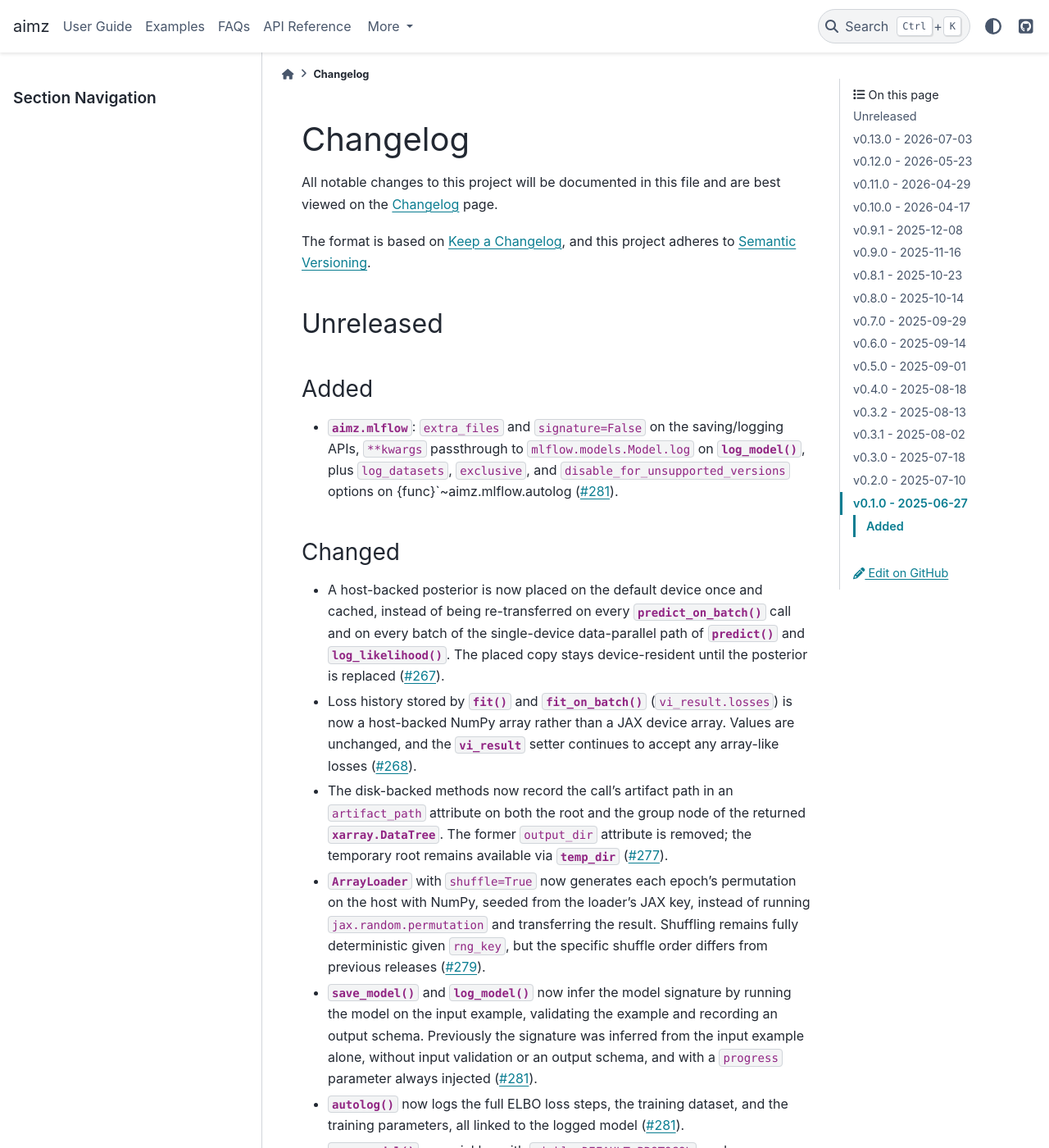
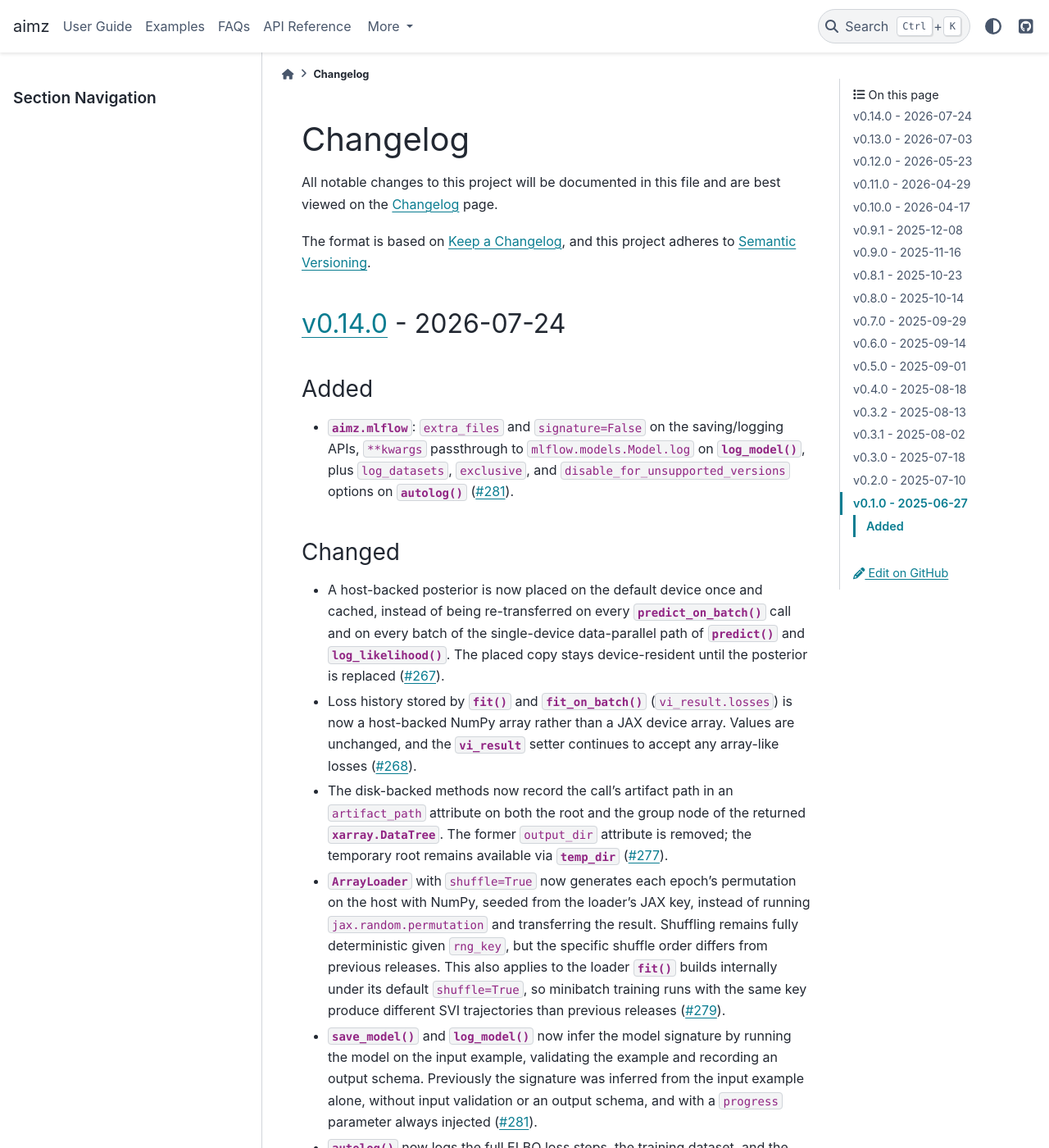
Before and after one commit to markean/aimz, a Sphinx documentation site: the page built from docs/source/changelog.rst, in a window 1280 px wide and 1400 px high. Shown: the whole window at 82% size. Built offline with Sphinx 7.4.7 and the PyData theme 0.15.4, drawn with Linux system fonts in a browser that asks for light colours; some of the changed text lies outside the part shown.

Commit message:
Update pre-commit hooks and changelog for version 0.14.0; improve documentation on ImpactModel usage

```diff
--- a/CHANGELOG.md
+++ b/CHANGELOG.md
@@ -5,18 +5,18 @@
 The format is based on [Keep a Changelog](https://keepachangelog.com/en/1.1.0/),
 and this project adheres to [Semantic Versioning](https://semver.org/spec/v2.0.0.html).
 
-## Unreleased
+## [v0.14.0](https://github.com/markean/aimz/releases/tag/v0.14.0) - 2026-07-24
 
 ### Added
 
-- {mod}`aimz.mlflow`: `extra_files` and `signature=False` on the saving/logging APIs, `**kwargs` passthrough to `mlflow.models.Model.log` on {func}`~aimz.mlflow.log_model`, plus `log_datasets`, `exclusive`, and `disable_for_unsupported_versions` options on {func}`~aimz.mlflow.autolog ([#281](https://github.com/markean/aimz/issues/281)).
+- {mod}`aimz.mlflow`: `extra_files` and `signature=False` on the saving/logging APIs, `**kwargs` passthrough to `mlflow.models.Model.log` on {func}`~aimz.mlflow.log_model`, plus `log_datasets`, `exclusive`, and `disable_for_unsupported_versions` options on {func}`~aimz.mlflow.autolog` ([#281](https://github.com/markean/aimz/issues/281)).
 
 ### Changed
 
 - A host-backed posterior is now placed on the default device once and cached, instead of being re-transferred on every {meth}`~aimz.ImpactModel.predict_on_batch` call and on every batch of the single-device data-parallel path of {meth}`~aimz.ImpactModel.predict` and {meth}`~aimz.ImpactModel.log_likelihood`. The placed copy stays device-resident until the posterior is replaced ([#267](https://github.com/markean/aimz/issues/267)).
 - Loss history stored by {meth}`~aimz.ImpactModel.fit` and {meth}`~aimz.ImpactModel.fit_on_batch` (`vi_result.losses`) is now a host-backed NumPy array rather than a JAX device array. Values are unchanged, and the {attr}`~aimz.ImpactModel.vi_result` setter continues to accept any array-like losses ([#268](https://github.com/markean/aimz/issues/268)).
 - The disk-backed methods now record the call's artifact path in an `artifact_path` attribute on both the root and the group node of the returned {class}`xarray.DataTree`. The former `output_dir` attribute is removed; the temporary root remains available via {attr}`~aimz.ImpactModel.temp_dir` ([#277](https://github.com/markean/aimz/issues/277)).
-- {class}`~aimz.utils.data.ArrayLoader` with `shuffle=True` now generates each epoch's permutation on the host with NumPy, seeded from the loader's JAX key, instead of running `jax.random.permutation` and transferring the result. Shuffling remains fully deterministic given `rng_key`, but the specific shuffle order differs from previous releases ([#279](https://github.com/markean/aimz/issues/279)).
+- {class}`~aimz.utils.data.ArrayLoader` with `shuffle=True` now generates each epoch's permutation on the host with NumPy, seeded from the loader's JAX key, instead of running `jax.random.permutation` and transferring the result. Shuffling remains fully deterministic given `rng_key`, but the specific shuffle order differs from previous releases. This also applies to the loader {meth}`~aimz.ImpactModel.fit` builds internally under its default `shuffle=True`, so minibatch training runs with the same key produce different SVI trajectories than previous releases ([#279](https://github.com/markean/aimz/issues/279)).
 - {func}`~aimz.mlflow.save_model` and {func}`~aimz.mlflow.log_model` now infer the model signature by running the model on the input example, validating the example and recording an output schema. Previously the signature was inferred from the input example alone, without input validation or an output schema, and with a `progress` parameter always injected ([#281](https://github.com/markean/aimz/issues/281)).
 - {func}`~aimz.mlflow.autolog` now logs the full ELBO loss steps, the training dataset, and the training parameters, all linked to the logged model ([#281](https://github.com/markean/aimz/issues/281)).
 - {func}`~aimz.mlflow.save_model` now pickles with `pickle.DEFAULT_PROTOCOL`, and {func}`~aimz.mlflow.load_model` honors MLflow's `MLFLOW_ALLOW_PICKLE_DESERIALIZATION` environment variable ([#281](https://github.com/markean/aimz/issues/281)).
@@ -26,7 +26,7 @@
 
 ### Removed
 
-- The `aimz.mlflow.pyfunc` submodule. Models saved by earlier aimz versions can no longer be loaded through `mlflow.pyfunc.load_model`; {func}`~aimz.mlflow.load_model` still loads them.
+- The `aimz.mlflow.autolog`, `aimz.mlflow.load`, `aimz.mlflow.log`, `aimz.mlflow.pyfunc`, and `aimz.mlflow.save` submodules: their contents now live in the {mod}`aimz.mlflow` package itself, from which the public functions were already importable. Models saved by earlier aimz versions can no longer be loaded through `mlflow.pyfunc.load_model`; {func}`~aimz.mlflow.load_model` still loads them.
 
 ### Fixed
 
--- a/docs/source/faq.rst
+++ b/docs/source/faq.rst
@@ -102,6 +102,7 @@
 After initializing an :class:`~aimz.ImpactModel` with your model, call :meth:`~aimz.ImpactModel.set_posterior_sample` with a dictionary mapping site names to arrays.
 Each array must share the same leading dimension (number of draws), and the dictionary must not be empty.
 Once injected, the model is treated as fitted, and the prediction, log-likelihood, and posterior predictive methods will use the supplied samples.
+For :meth:`~aimz.ImpactModel.log_likelihood`, the samples must cover every latent site of the kernel—a partial posterior raises an error—whereas the predictive methods draw any missing sites fresh.
 
 
 When should I use the ``*_on_batch`` variants?
```
Also changed, not shown: .pre-commit-config.yaml, 1 other file.
